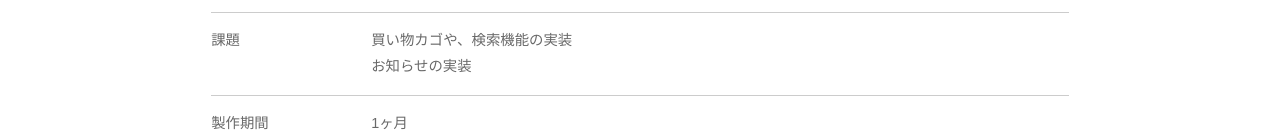
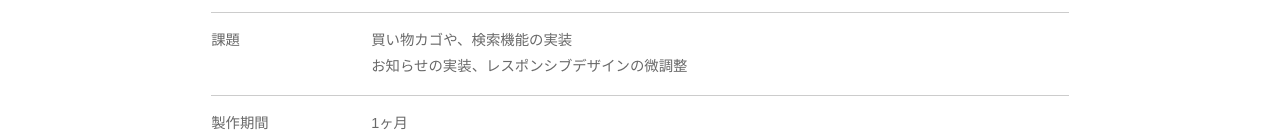
Before and after one commit to itaachim012-droid/itaachim012-droid.github.io, a plain HTML site: page webcaption.html in a window 1280 px wide. Shown: the part 1198-1330 px from the top of the page. Drawn offline with nearby package versions, Linux system fonts and the light colour scheme; some packages are replaced by stand-ins of ours.

Commit message:
Update webcaption.html

```diff
--- a/webcaption.html
+++ b/webcaption.html
@@ -58,7 +58,7 @@
                             <li>
                                 <span class="label">課題</span>
                                 <span class="content">買い物カゴや、検索機能の実装<br>
-                                お知らせの実装</span>
+                                お知らせの実装、レスポンシブデザインの微調整</span>
                             </li>
                             <li>
                                 <span class="label">製作期間</span>
```
